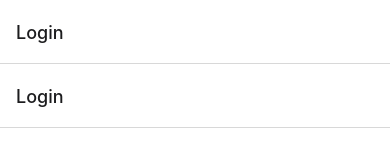
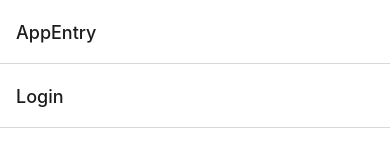
Before and after one commit to Codify-Club-Berkeley/SWiiFT-frontend, a React Native app in the folder app/: screen / in a window 390 px wide. Shown: the top 160 px of the page. Built offline with nearby package versions, Linux system fonts and the light colour scheme.

Commit message:
Changed names of login navigators

```diff
--- a/app/navigation/RootNavigation.tsx
+++ b/app/navigation/RootNavigation.tsx
@@ -11,7 +11,7 @@ export default function RootNavigation() {
   return (
     <NavigationContainer>
       <Root.Navigator>
-        <Root.Screen name="Login" component={AppEntryNavigator}></Root.Screen>
+        <Root.Screen name="AppEntry" component={AppEntryNavigator}></Root.Screen>
         <Root.Screen name="Tab" component={TabNavigation}></Root.Screen>
       </Root.Navigator>
     </NavigationContainer>
```
Also changed, not shown: 1 other file (tests, documents, lock files or other folders).
